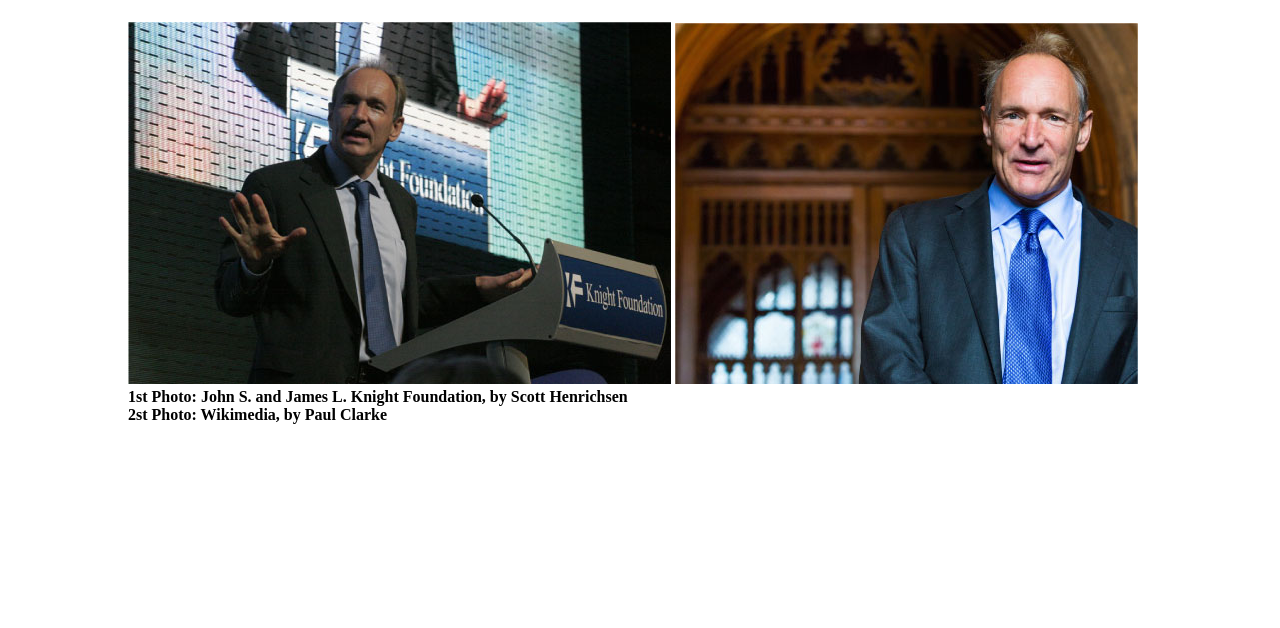
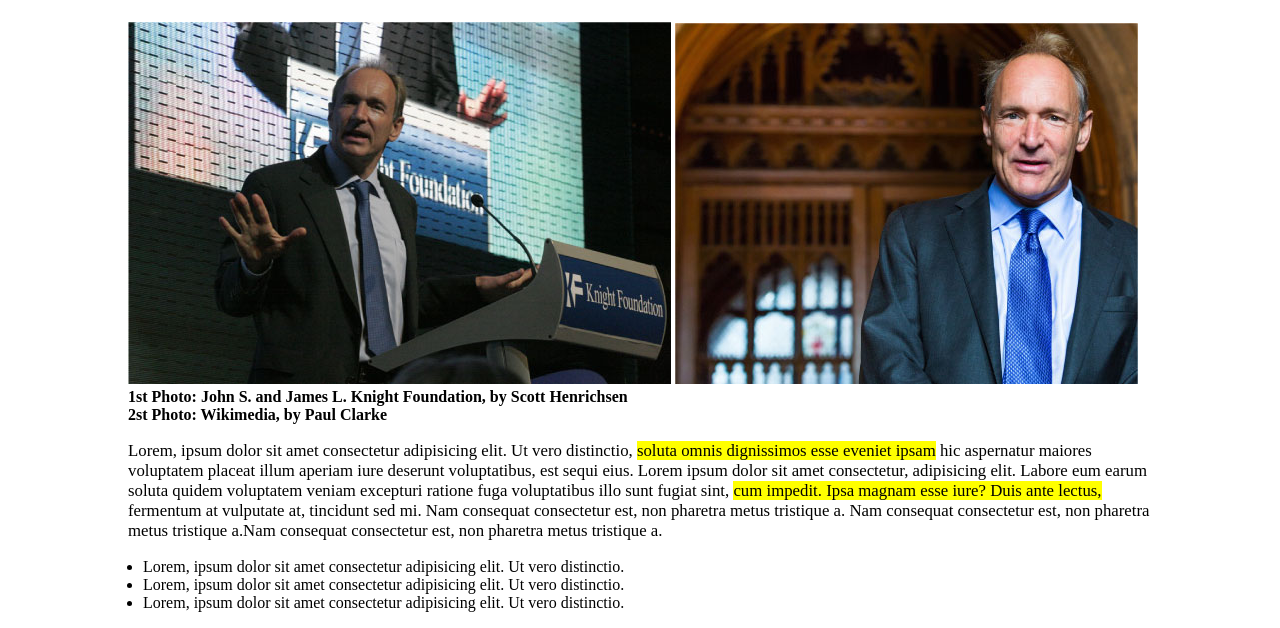
Before and after one commit to Dario-Miccinelli/es12sett, a plain HTML site: page index.html in a window 1280 px wide. Shown: the part 324-952 px from the top of the page. Before the commit the page ends 800 px from the top, so only its background shows below. Drawn offline with Linux system fonts and the light colour scheme.

Commit message:
Aggiunta lista + fix

```diff
--- a/assets/css/style.css
+++ b/assets/css/style.css
@@ -62,3 +62,16 @@ main {
 .tim img {
     padding-top: 25px;
 }
+
+
+.txt {
+    background-color: yellow;
+}
+
+.lorem1 {
+    font-size: 105%;
+}
+
+.lista {
+ margin-left: -25px ;
+}
--- a/index.html
+++ b/index.html
@@ -53,6 +53,46 @@
             2st Photo: Wikimedia, by Paul Clarke
         </div>
 
+        <!-- Fine img tim  -->
+
+
+        <!-- Inizio contenuto lorem -->
+
+        <div class="contenuto">
+
+            <section class="lorem1">
+                <p>
+                    Lorem, ipsum dolor sit amet consectetur adipisicing elit. Ut vero distinctio, <span
+                        class="txt">soluta
+                        omnis dignissimos esse eveniet ipsam</span> hic aspernatur maiores
+                    voluptatem placeat illum aperiam iure deserunt voluptatibus, est sequi eius. Lorem ipsum dolor
+                    sit
+                    amet consectetur, adipisicing elit. Labore eum earum soluta quidem voluptatem veniam excepturi
+                    ratione fuga voluptatibus illo sunt fugiat sint, <span class="txt"> cum impedit. Ipsa magnam esse iure?
+                    Duis ante lectus,</span> fermentum at vulputate at, tincidunt sed mi. Nam consequat consectetur est, non pharetra metus tristique a.
+                    Nam consequat consectetur est, non pharetra metus tristique a.Nam consequat consectetur est, non pharetra metus tristique a.
+                </p>
+            </section>
+        <!-- Fine primo lorem  -->
+
+        <!-- Inizio lista unordered  -->
+        <section class="lista">
+            <ul>
+                <li>Lorem, ipsum dolor sit amet consectetur adipisicing elit. Ut vero distinctio.</li>
+                <li>Lorem, ipsum dolor sit amet consectetur adipisicing elit. Ut vero distinctio.</li>
+                <li>Lorem, ipsum dolor sit amet consectetur adipisicing elit. Ut vero distinctio.</li>
+            </ul>
+        </section>
+
+        <!-- fine lista  -->
+
+
+
+
+
+
+        </div>
+
     </main>
 
 </body>
```
